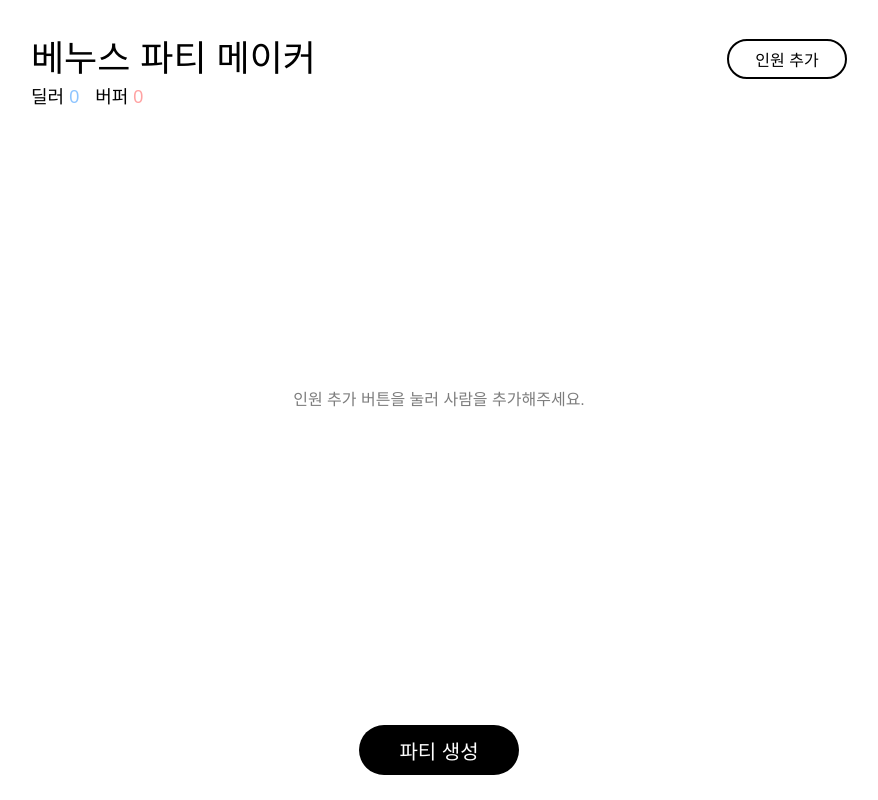
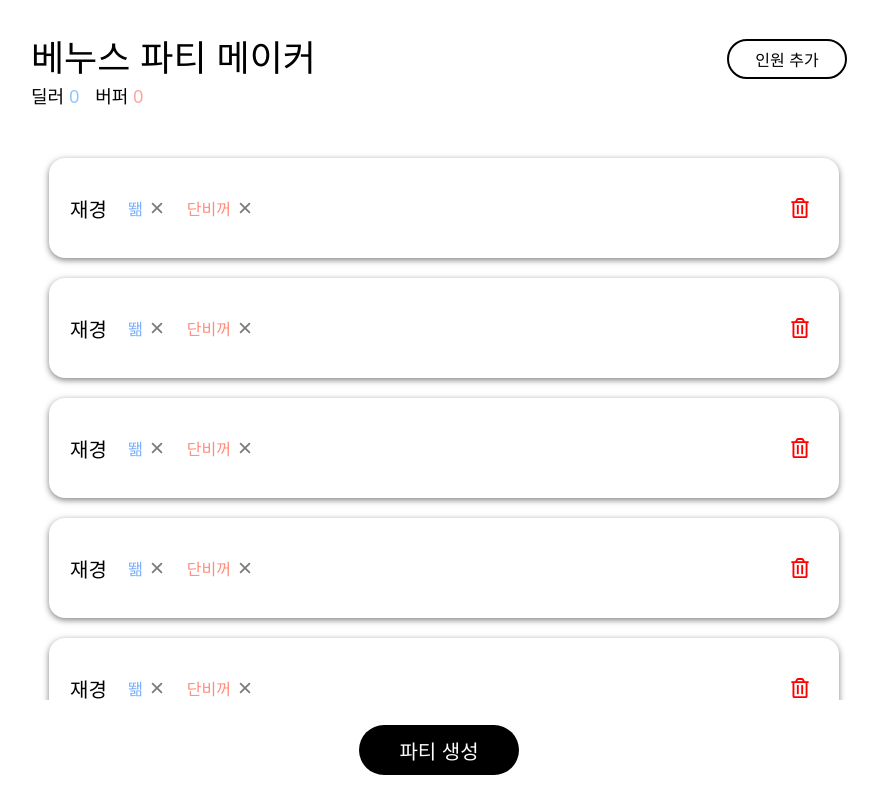
Before and after one commit to VenusPartyMaker/venus-party-maker-FE, a React (Vite) app: page / in a window 1280 px wide. Shown: the whole page, without its empty margins (201-1079 px from the left). Built offline with nearby package versions, Linux system fonts and the light colour scheme; a web font is replaced by a local one.

Commit message:
feat: 리스트 퍼블리싱

```diff
--- a/package.json
+++ b/package.json
@@ -13,6 +13,7 @@
         "@tailwindcss/vite": "^4.1.10",
         "react": "^19.1.0",
         "react-dom": "^19.1.0",
+        "react-icons": "^5.5.0",
         "tailwindcss": "^4.1.10"
     },
     "devDependencies": {
--- a/src/components/List.tsx
+++ b/src/components/List.tsx
@@ -1,10 +1,17 @@
+import ListItem from "./ListItem";
+
 export default function List() {
     return (
         <>
-            <div className="h-[calc(100%-250px)] w-full">
-                <p className="flex h-full w-full items-center justify-center pb-[50px] text-[#7D7D7D]">
+            <div className="flex flex-col gap-5 h-[calc(100%-250px)] w-full p-2 pl-[18px] overflow-y-scroll">
+                <ListItem />
+                <ListItem />
+                <ListItem />
+                <ListItem />
+                <ListItem />
+                {/* <p className="flex h-full w-full items-center justify-center pb-[50px] text-[#7D7D7D]">
                     인원 추가 버튼을 눌러 사람을 추가해주세요.
-                </p>
+                </p> */}
             </div>
         </>
     );
--- /dev/null
+++ b/src/components/ListCharacter.tsx
@@ -0,0 +1,24 @@
+import { IoClose } from "react-icons/io5";
+
+export default function ListCharacter({
+    name,
+    isBuffer,
+}: {
+    name: string;
+    isBuffer: boolean;
+}) {
+    return (
+        <>
+            <div className="flex flex-row items-center gap-1">
+                <span
+                    className={`pt-1 ${
+                        isBuffer ? "text-[#FF8D7B]" : "text-[#7bb0ff]"
+                    }`}
+                >
+                    {name}
+                </span>
+                <IoClose size={20} color="#7D7D7D" />
+            </div>
+        </>
+    );
+}
--- a/src/components/ListItem.tsx
+++ b/src/components/ListItem.tsx
@@ -1,7 +1,24 @@
+import { FaRegTrashAlt } from "react-icons/fa";
+import ListCharacter from "./ListCharacter";
+
 export default function ListItem() {
     return (
         <>
-            <h1>ListItem Component</h1>
+            <div className="min-h-[100px] w-full rounded-2xl shadow-[0_2px_6px_rgba(0,0,0,0.5)] grid grid-cols-[10%_80%_10%] items-center cursor-pointer">
+                <h3 className="justify-self-center text-xl gmarket-bold pt-1">
+                    재경
+                </h3>
+                <div className="flex flex-row gap-5">
+                    <ListCharacter name="뙒" isBuffer={false} />
+                    <ListCharacter name="단비꺼" isBuffer={true} />
+                </div>
+                {/* <div className="text-[#7D7D7D]">
+                    이곳을 눌러 캐릭터를 등록해주세요.
+                </div> */}
+                <div className="justify-self-center p-2 rounded-md hover:bg-gray-100 duration-200">
+                    <FaRegTrashAlt size={20} color="red" />
+                </div>
+            </div>
         </>
     );
 }
--- a/src/css/index.css
+++ b/src/css/index.css
@@ -10,3 +10,27 @@
         cursor: pointer;
     }
 }
+
+/* 스크롤바 */
+::-webkit-scrollbar {
+    width: 15px;
+}
+::-webkit-scrollbar-track {
+    background: #00000000;
+}
+::-webkit-scrollbar-thumb {
+    background-color: #d9d9d9;
+    border-radius: 10px;
+    border: solid 4px #00000000;
+    background-clip: content-box;
+}
+::-webkit-scrollbar-thumb:hover {
+    background-color: #ababab;
+}
+
+.custom-scrollbar::-webkit-scrollbar {
+    display: none;
+}
+.custom-scrollbar {
+    -ms-overflow-style: none;
+}
```
